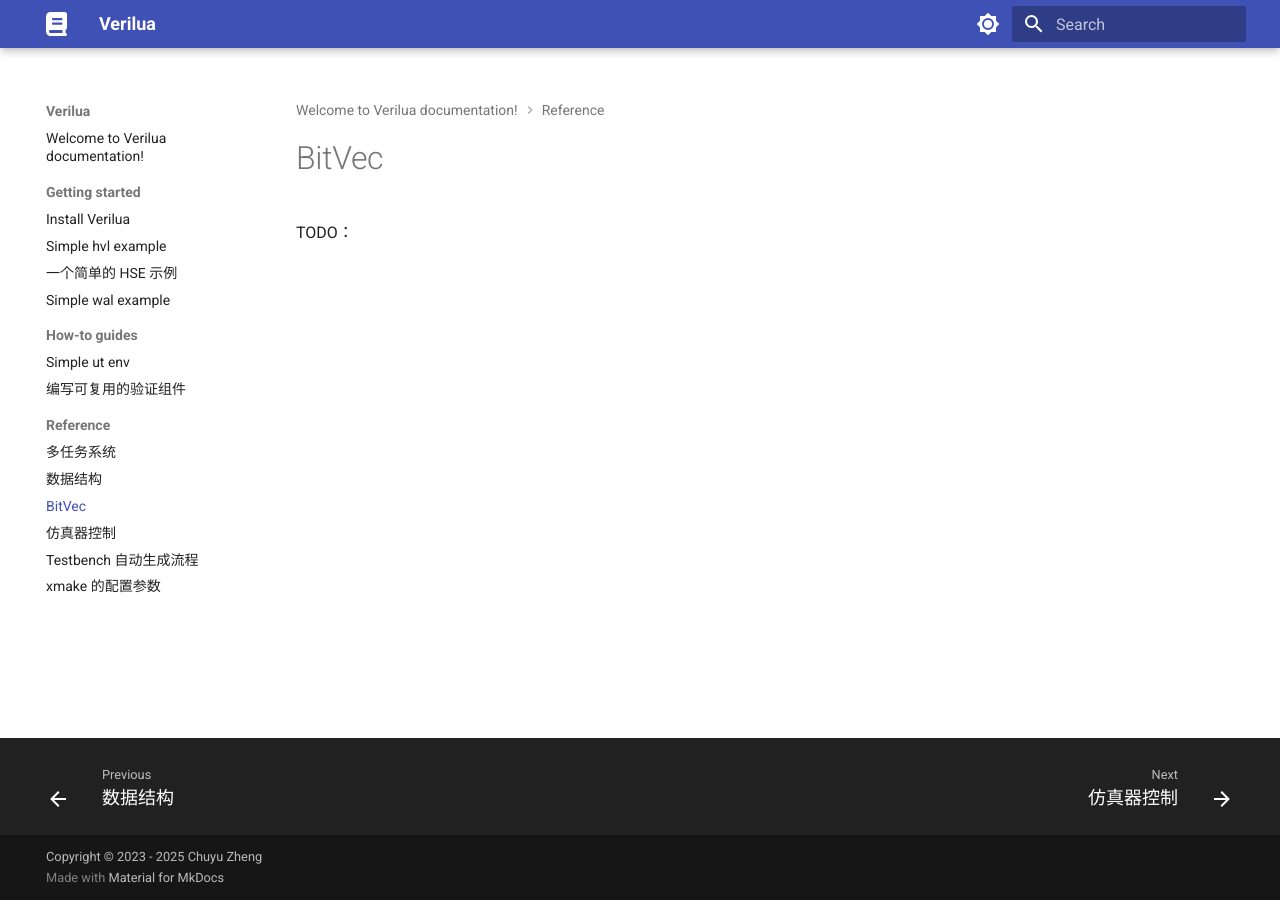
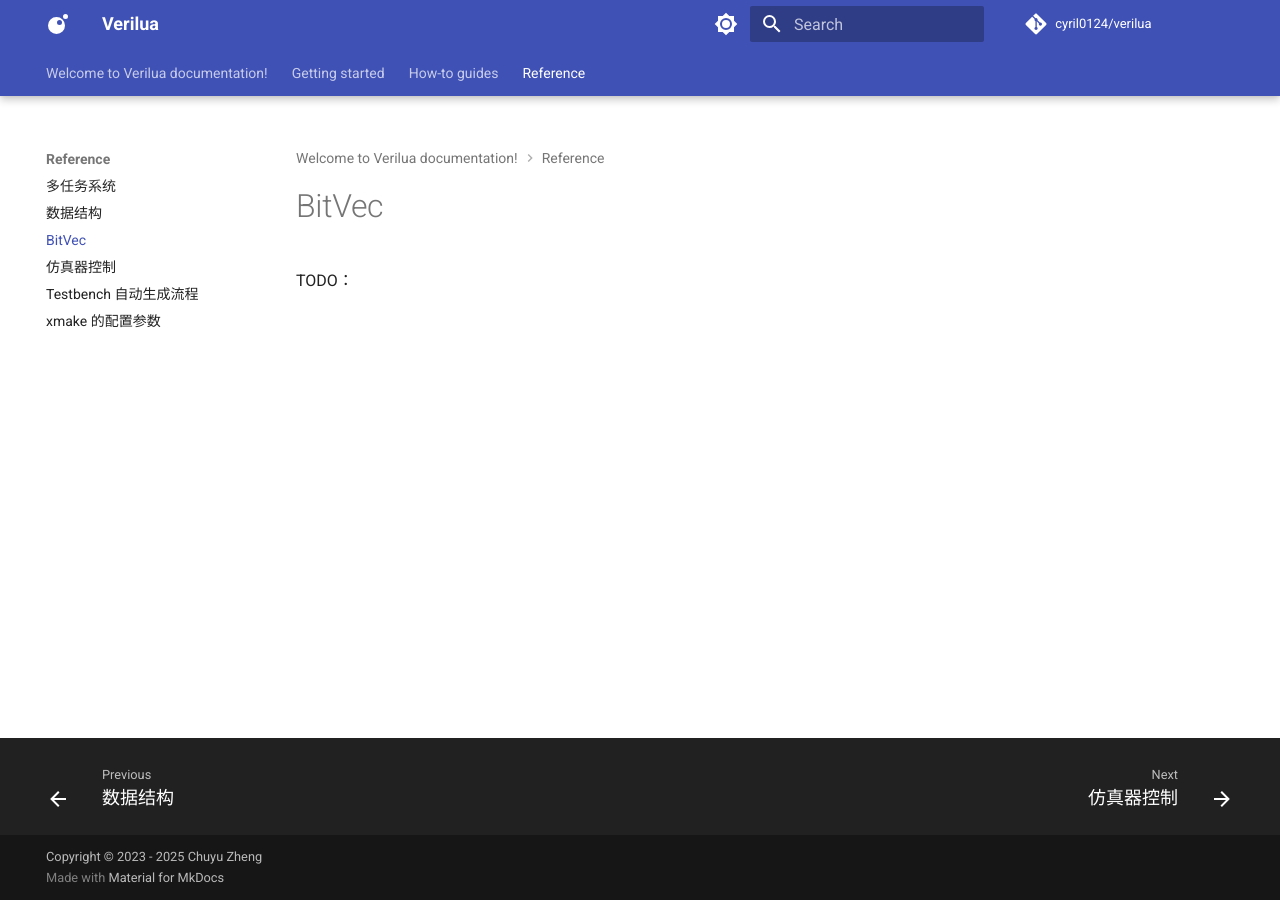
Before and after one commit to cyril0124/verilua, an MkDocs documentation site: the page built from docs/reference/bitvec.md, in a window 1280 px wide. Built offline with MkDocs 1.6.1 and Material for MkDocs 9.7.7, drawn with Linux system fonts in a browser that asks for light colours; comment, search, counter and statistics services are not loaded.

Commit message:
chore: update tutorial example and docs

```diff
--- a/mkdocs.yml
+++ b/mkdocs.yml
@@ -3,6 +3,9 @@
 site_url: https://cyril0124.github.io/verilua
 site_description: >-
   Verilua: An Open Source Versatile Framework for Efficient Hardware Verification and Analysis Using LuaJIT
+
+repo_name: cyril0124/verilua
+repo_url: https://github.com/cyril0124/verilua
 
 theme:
   name: material
@@ -11,6 +14,8 @@
     - navigation.expand
     - navigation.path
     - navigation.footer
+    - navigation.tabs
+    - navigation.tabs.sticky
 
     # Back-to-top button
     - navigation.top
@@ -31,8 +36,8 @@
         icon: material/brightness-4
         name: Switch to light mode
   icon:
-    logo: fontawesome/solid/book
-    repo: fontawesome/brands/github
+    logo: material/language-lua
+    repo: fontawesome/brands/git-alt
 
 copyright: Copyright &copy; 2023 - 2025 Chuyu Zheng
 
```
Also changed, not shown: README.md (+3 -3 lines), docs/getting-started/simple_hvl_example.md (+12 -10 lines), 4 other files.
